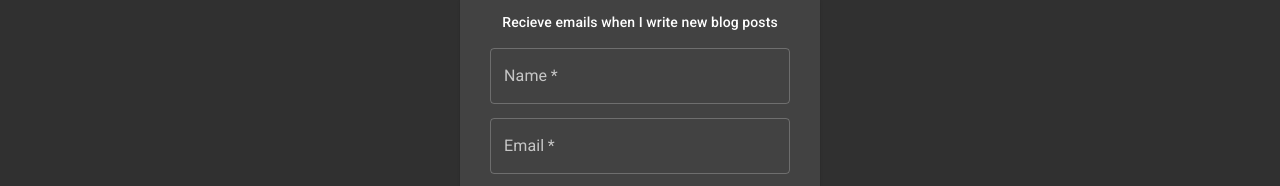
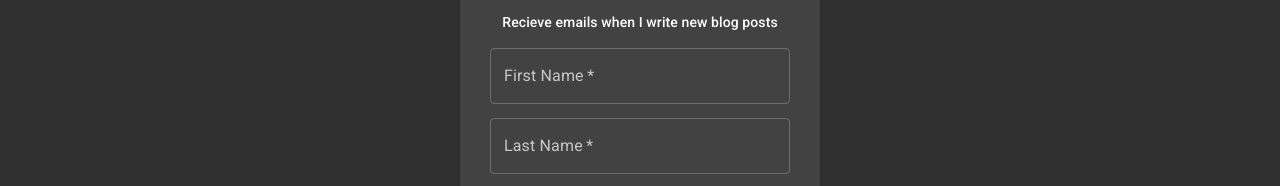
Before and after one commit to Soneji/portfolio, a Next.js app: page /blog/1 in a window 1280 px wide. Shown: the part 740-926 px from the top of the page. Built offline with nearby package versions, Linux system fonts and the light colour scheme.

Commit message:
add lastname

```diff
--- a/components/BlogForm.jsx
+++ b/components/BlogForm.jsx
@@ -3,7 +3,8 @@ import { Button, Card, CardContent, Typography, TextField } from "@material-ui/c
 import MailIcon from "@material-ui/icons/Mail";
 
 const BlogForm = classes => {
-    const [name, setName] = useState("");
+    const [fname, setFname] = useState("");
+    const [lname, setLname] = useState("");
     const [email, setEmail] = useState("");
 
     function handleSubmit(event) {
@@ -20,7 +21,8 @@ const BlogForm = classes => {
             method: "POST",
             headers: { "Content-Type": "application/x-www-form-urlencoded" },
             body: encode({
-                name: name,
+                fname: fname,
+                lname: lname,
                 email: email,
             }),
         })
@@ -88,10 +90,27 @@ const BlogForm = classes => {
                                     width: 300,
                                     maxWidth: "80vw",
                                 }}
-                                name="name"
-                                label="Name"
+                                name="fname"
+                                label="First Name"
                                 variant="outlined"
-                                onChange={e => setName(e.target.value)}
+                                onChange={e => setFname(e.target.value)}
+                                required
+                            />
+                        </div>
+                        <div
+                            style={{
+                                margin: "1em",
+                            }}
+                        >
+                            <TextField
+                                style={{
+                                    width: 300,
+                                    maxWidth: "80vw",
+                                }}
+                                name="lname"
+                                label="Last Name"
+                                variant="outlined"
+                                onChange={e => setLname(e.target.value)}
                                 required
                             />
                         </div>
--- a/pages/api/sendinblue.js
+++ b/pages/api/sendinblue.js
@@ -5,9 +5,9 @@ export default async function handler(req, res) {
         // Process a POST request
         console.log(req.body);
 
-        const { name, email } = req.body;
-        if (!name || !email) {
-            res.status(405).json({ error: "Missing name or email" });
+        const { fname, lname, email } = req.body;
+        if (!fname || !lname || !email) {
+            res.status(405).json({ error: "Missing Full Name or Email" });
             res.end();
         } else {
             // Send data
@@ -21,7 +21,7 @@ export default async function handler(req, res) {
                 },
                 body: JSON.stringify({
                     email: email,
-                    attributes: { FIRSTNAME: name },
+                    attributes: { FIRSTNAME: fname, LASTNAME: lname },
                     listIds: [5],
                     updateEnabled: true,
                 }),
```
